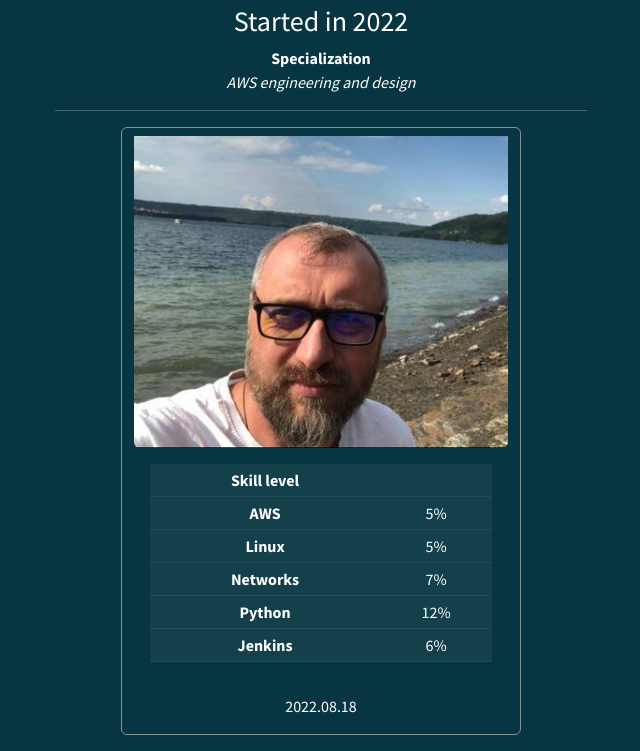
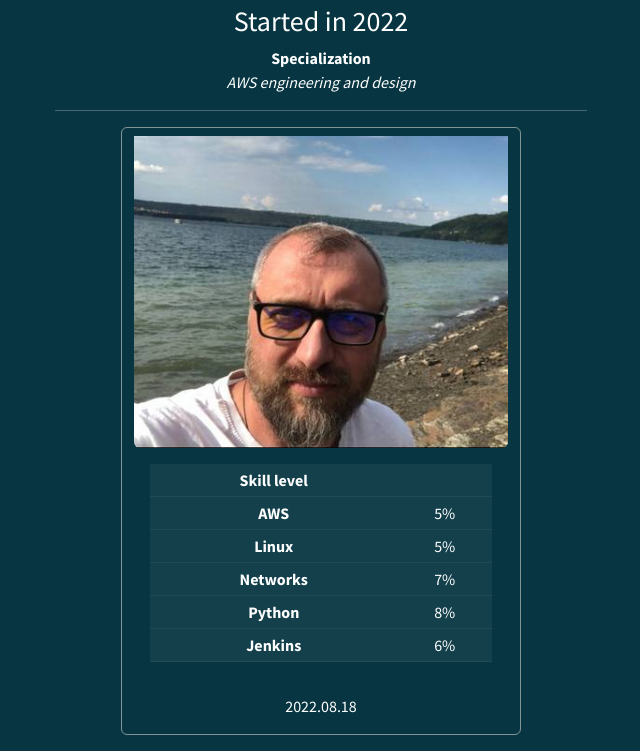
Before and after one commit to PL2408/final_project_1, a plain HTML site: page website/dynamic_page/index.html in a window 1280 px wide. Shown: the part 109-860 px from the top of the page, without its empty margins (319-959 px from the left). Drawn offline with Linux system fonts and the light colour scheme.

Commit message:
test webhook2

```diff
--- a/website/dynamic_page/index.html
+++ b/website/dynamic_page/index.html
@@ -48,7 +48,7 @@
                 </tr>
                 <tr>
                   <th>Python</th>
-                  <td>12%</td>
+                  <td>8%</td>
                 </tr>
                 <tr>
                   <th>Jenkins</th>
```
